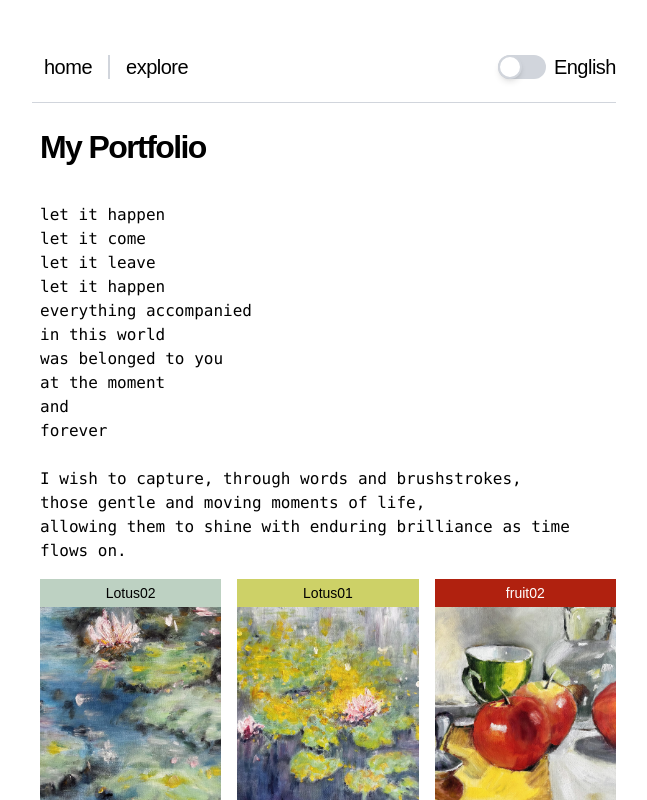
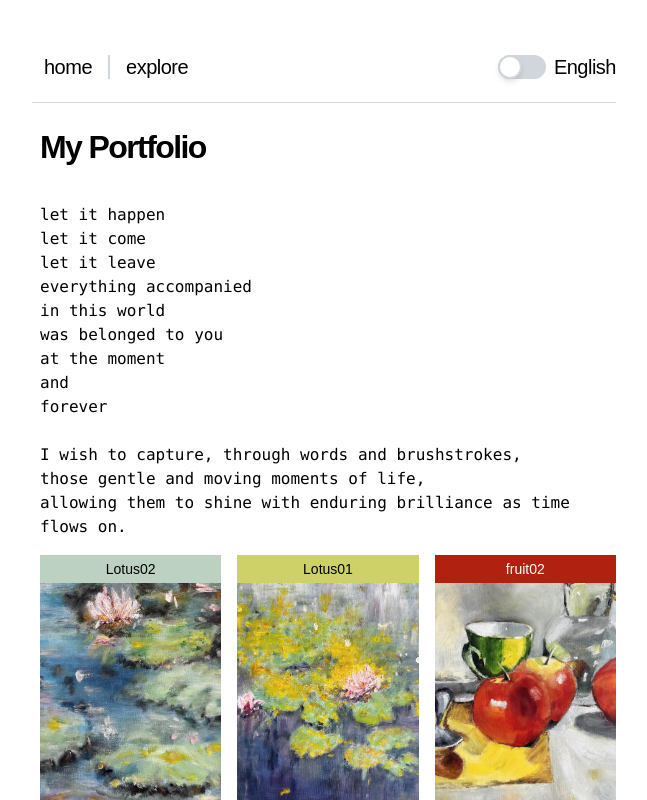
Before and after one commit to helenawsu/bingart, a Next.js app: page / in a window 1280 px wide. Shown: the top 800 px of the page, without its empty margins (312-959 px from the left). Built offline with nearby package versions, Linux system fonts and the light colour scheme; a web font is replaced by a local one.

Commit message:
fix typo

```diff
--- a/app/page.tsx
+++ b/app/page.tsx
@@ -18,7 +18,6 @@ export default function Page() {
           <pre className="mb-4 whitespace-pre-wrap break-words">{`let it happen
 let it come
 let it leave
-let it happen
 everything accompanied
 in this world
 was belonged to you
```
